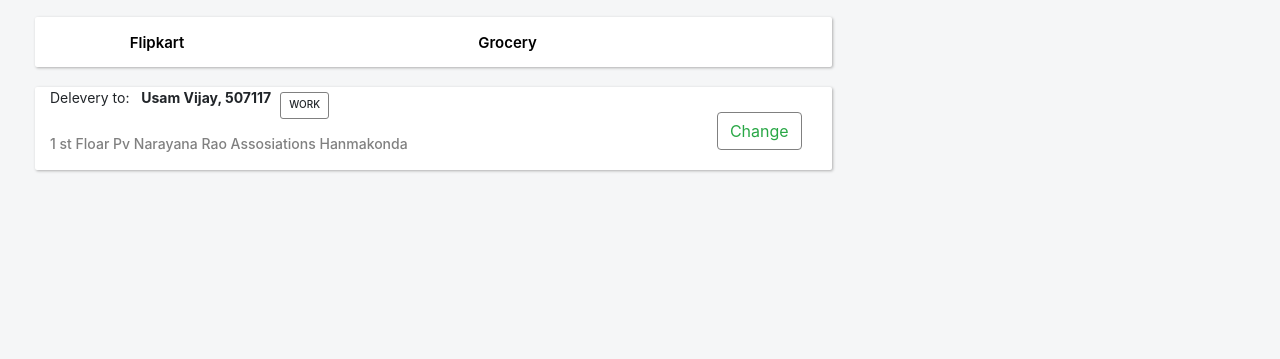
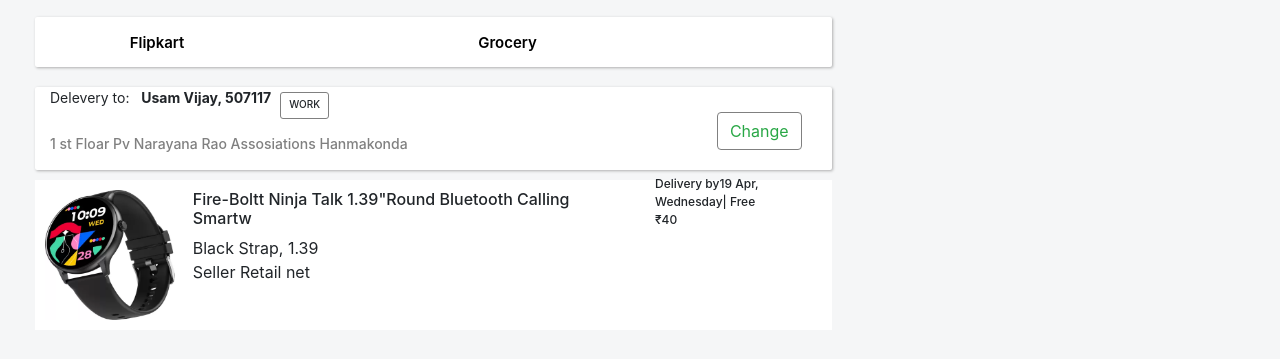
Before and after one commit to usamvijay/Flipkart_front-end, a plain HTML site: page Cart.html in a window 1280 px wide. Shown: the part 67-426 px from the top of the page. Drawn offline with nearby package versions, Linux system fonts and the light colour scheme.

Commit message:
cart_page

```diff
--- a/Cart.html
+++ b/Cart.html
@@ -145,6 +145,28 @@
                      </div>
                  </div>
                  <!-- address panel end -->
+                 <div class="cart-item-section">
+                  <div class="row">
+                    <div class="col-md-2">
+                      <div class="cart-item-image">
+                        <img src="images/Items/watch.webp">
+                      </div>
+                    </div>
+                    <div class="col-md-7">
+                      <div class="cart-tittle">
+                        <h6>Fire-Boltt Ninja Talk 1.39"Round Bluetooth Calling Smartw</h6>
+                        <span>Black Strap, 1.39</span>
+                        <p>Seller <span>Retail net</span></p>
+                      </div>
+                    </div>
+                    <div class="col-md-2">
+                      <div class="delivery-time">
+                        <p>Delivery by19 Apr, Wednesday<span>| Free ₹40</span></p>
+                      </div>
+                    </div>
+                  </div>
+
+                 </div>
                 </div>
                 <div class="col-md-">
 
--- a/css/style.css
+++ b/css/style.css
@@ -692,3 +692,24 @@
 crt-icon{
     margin-top: 10px;
 }
+.related-products{
+    box-shadow: 1px 1px 3px  rgba(14, 13, 13, 0.5);
+}
+.related-products h4{
+    color:black;
+    margin: 20px 10px;
+    font-size: 20px;
+}
+/* ====== cart item css start hare */
+.cart-item-section{
+    margin-top: 10px;
+    background-color: white;
+}
+.cart-item-image img{
+    width: 150px;
+    height: 150px;
+    padding:10px;
+}
+.cart-tittle{
+    padding:10px 20px;
+}
--- a/js/Myscript.js
+++ b/js/Myscript.js
@@ -37,5 +37,3 @@
         }
     }
 });
-
-$("#demo").html("JQUERRY IS WORKING");
--- a/js/script.js
+++ b/js/script.js
@@ -1,4 +1,4 @@
 //  User_Card_dropDown=====//
 $(document).ready(function(){
-    alert("this is working");
-});
+    alert('this is working')
+})
```
Also changed, not shown: index.html (+1 -0 lines), images/Items/watch.webp (added).
